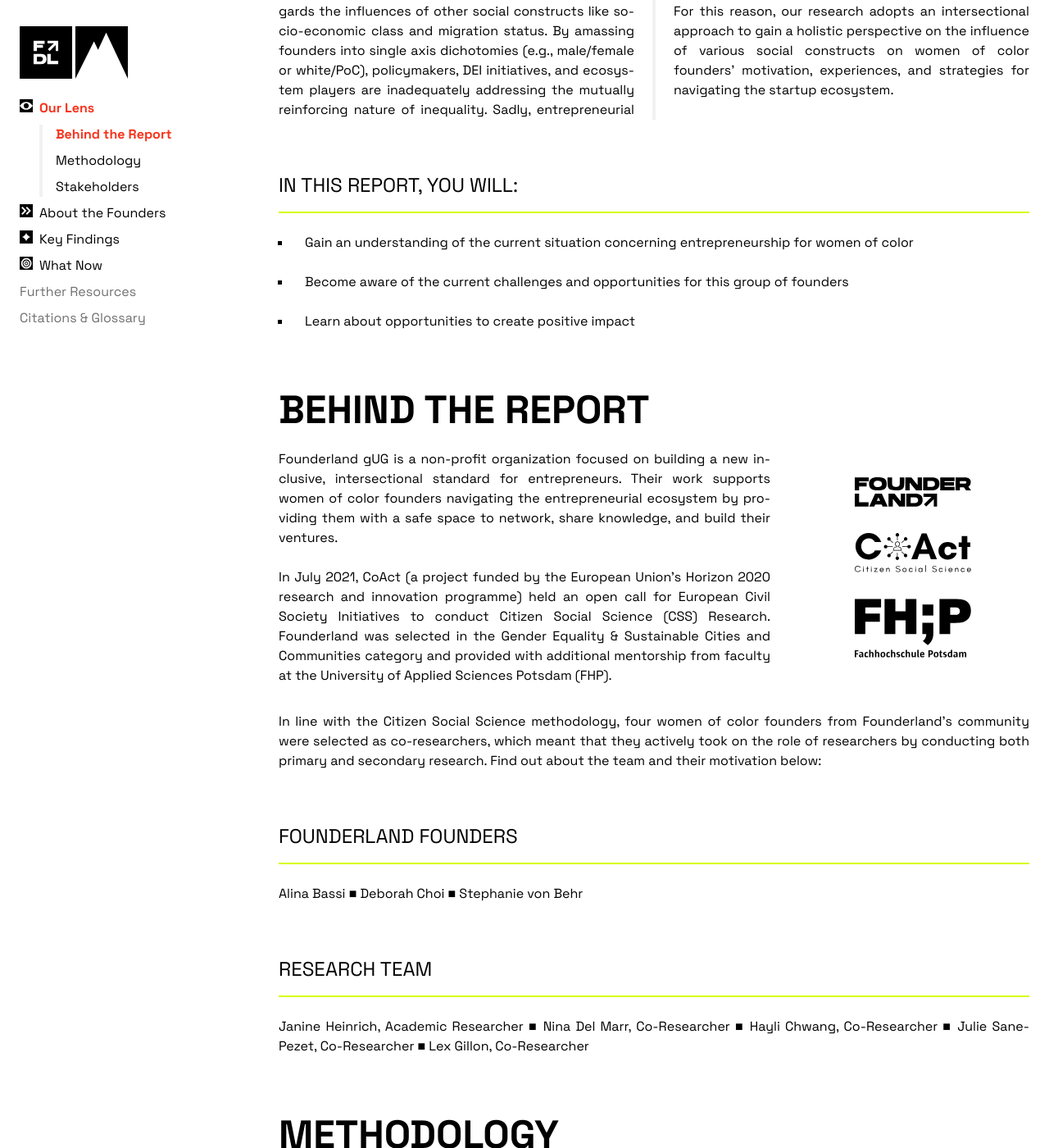
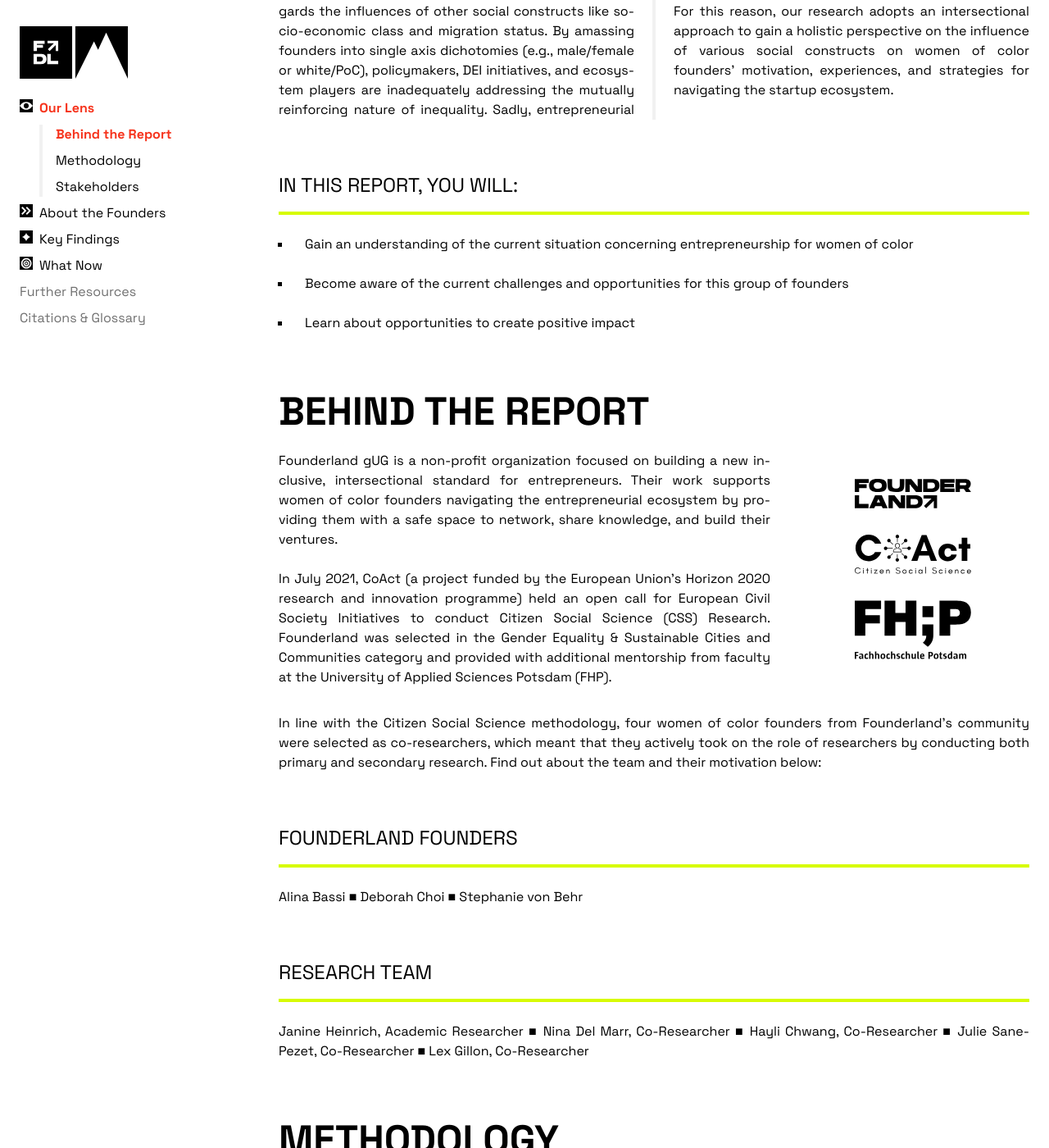
Before and after one commit to Founderland/Report, a Jekyll site: the page built from index.html, in a window 1280 px wide and 1400 px high, scrolled down 2229 px. Shown: the whole window at 82% size. Built offline with Jekyll 4.4.1, drawn with Linux system fonts in a browser that asks for light colours.

Commit message:
thicker h3 bottom borders

```diff
--- a/assets/styles/input.css
+++ b/assets/styles/input.css
@@ -103,7 +103,7 @@
 }
 h3 {
     @apply text-xl;
-    border-bottom: 2px solid black;
+    border-bottom: 4px solid black;
     padding-bottom: 16px;
 }
 .lead {
--- a/assets/styles/output.css
+++ b/assets/styles/output.css
@@ -567,20 +567,16 @@
   grid-column: span 1 / span 1;
 }
 
+.col-span-4 {
+  grid-column: span 4 / span 4;
+}
+
+.col-span-8 {
+  grid-column: span 8 / span 8;
+}
+
 .col-span-12 {
   grid-column: span 12 / span 12;
-}
-
-.col-span-4 {
-  grid-column: span 4 / span 4;
-}
-
-.col-span-6 {
-  grid-column: span 6 / span 6;
-}
-
-.col-span-8 {
-  grid-column: span 8 / span 8;
 }
 
 .float-right {
@@ -963,7 +959,7 @@
 h3 {
   font-size: 1.25rem;
   line-height: 1.75rem;
-  border-bottom: 2px solid black;
+  border-bottom: 4px solid black;
   padding-bottom: 16px;
 }
 
```
Also changed, not shown: _includes/section-3.html (line endings or trailing spaces).
